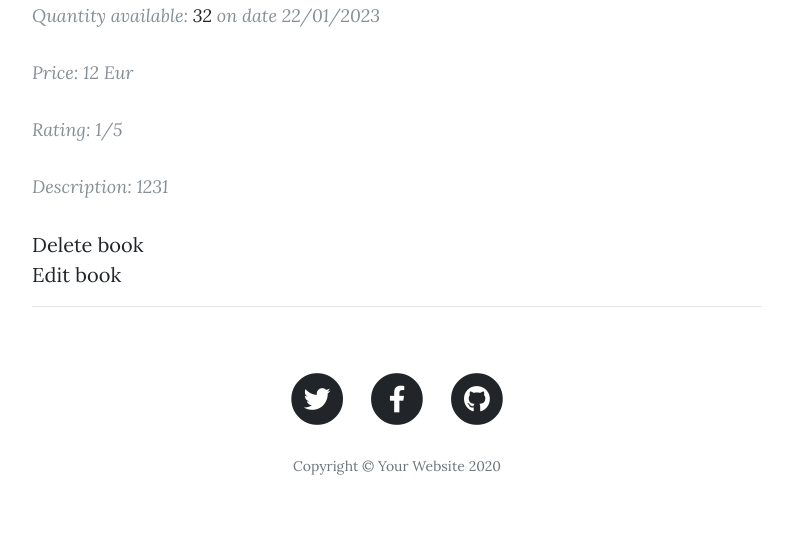
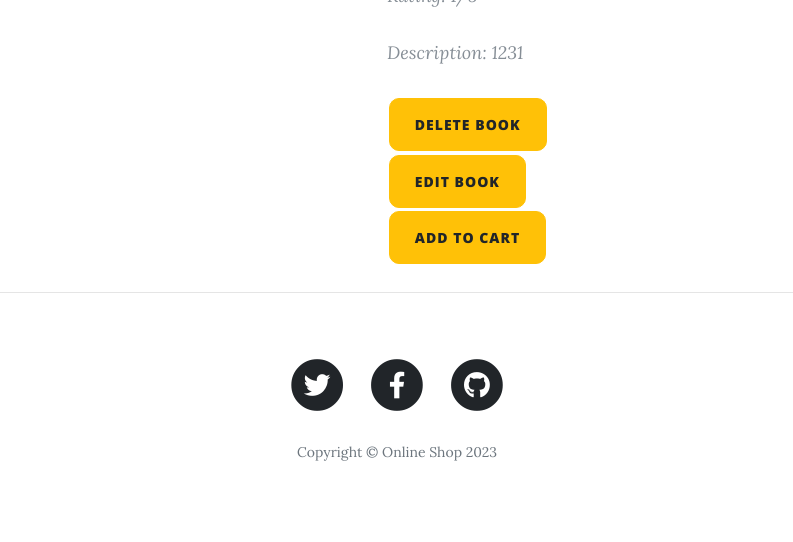
Before and after one commit to CataDumi/Online-Store, a Flask app: page /catalogue in a window 1280 px wide. Shown: the part 1411-1953 px from the top of the page, without its empty margins (243-1036 px from the left). After the commit the page ends 1872 px from the top, so only its background shows below. Run offline with Flask 2, Linux system fonts and the light colour scheme; data comes from the database, SQL or seed files in the repository; both versions use the stored data as it was after the commit; some libraries are stand-ins or nearby versions.

Commit message:
7th commit - added cart fcn - you can add books to cart and see them on the cart page; also added cart_page.html; modify the css in the catalogue.html for the 2 div to sit next to each other ;  added cart button on the nav bar

```diff
--- a/main.py
+++ b/main.py
@@ -1,13 +1,12 @@
 import requests.cookies
-from flask import Flask, render_template, redirect, url_for, request,flash
+from flask import Flask, render_template, redirect, url_for, request, flash
 from flask_bootstrap import Bootstrap
 from flask_sqlalchemy import SQLAlchemy
 from flask_ckeditor import CKEditor, CKEditorField
 from datetime import datetime
 from forms import EditForm, RegisterForm, LoginForm
-from werkzeug.security import generate_password_hash,check_password_hash
-from flask_login import LoginManager,UserMixin,login_user, login_required, current_user, logout_user
-
+from werkzeug.security import generate_password_hash, check_password_hash
+from flask_login import LoginManager, UserMixin, login_user, login_required, current_user, logout_user
 
 app = Flask(__name__)
 app.config['SECRET_KEY'] = '8BYkEfBA6O6donzWlSihBXox7C0sKR6b'
@@ -33,23 +32,25 @@ class Books(db.Model):
     description = db.Column(db.String(250))
 
 
-class User(db.Model,UserMixin):
+class User(db.Model, UserMixin):
     id = db.Column(db.Integer, primary_key=True)
     name = db.Column(db.String(250))
-    email = db.Column(db.String(250),unique=True)
+    email = db.Column(db.String(250), unique=True)
     password = db.Column(db.String(250))
 
 
 db.create_all()
 
-login_manager=LoginManager()
+login_manager = LoginManager()
 login_manager.init_app(app)
+
 
 @login_manager.user_loader
 def load_user(user_id):
-    print(f'User id to load: {User.query.get(int(user_id))}')
+    # print(f'User id to load: {User.query.get(int(user_id))}')
 
     return User.query.get(int(user_id))
+
 
 #################################################                         ################################################################
 #################################################                         ################################################################
@@ -67,20 +68,21 @@ def get_all_posts():
 
 @app.route('/register', methods=['GET', 'POST'])
 def register_user():
-    error=None
+    error = None
     register_user_form = RegisterForm()
     if request.method == 'POST':
-        #checking for email if already exists
+        # checking for email if already exists
         if User.query.filter_by(email=register_user_form.email.data).first():
             error = 'Email already used. Try a new email address.'
             return render_template('register.html', form=register_user_form, error=error)
 
         elif register_user_form.validate_on_submit() and \
-                register_user_form.password.data==register_user_form.password_confirmation.data: #match both passwords
+                register_user_form.password.data == register_user_form.password_confirmation.data:  # match both passwords
             # hash password
             print(register_user_form.password.data)
 
-            hash_password=generate_password_hash(password=register_user_form.password.data,method='pbkdf2:sha256',salt_length=8)
+            hash_password = generate_password_hash(password=register_user_form.password.data, method='pbkdf2:sha256',
+                                                   salt_length=8)
             # print(hash_password)
             new_user = User(name=register_user_form.name.data,
                             email=register_user_form.email.data,
@@ -94,33 +96,32 @@ def register_user():
 
     return render_template('register.html', form=register_user_form)
 
-@app.route('/login',methods=['GET','POST'])
+
+@app.route('/login', methods=['GET', 'POST'])
 def login():
+    login_form = LoginForm()
+    if request.method == "POST":
+        # search for the account
+        if User.query.filter_by(email=str(login_form.email.data)).first():
+            # if the account is registered
+            user_to_login = User.query.filter_by(email=login_form.email.data).first()
 
-    login_form=LoginForm()
-    if request.method=="POST":
-        #search for the account
-        if User.query.filter_by(email=str(login_form.email.data)).first() :
-            #if the account is registered
-            user_to_login=User.query.filter_by(email=login_form.email.data).first()
-
-            #checking for password
-            if check_password_hash(pwhash=user_to_login.password,password=login_form.password.data):
+            # checking for password
+            if check_password_hash(pwhash=user_to_login.password, password=login_form.password.data):
                 flash('You were successfully logged in!')
-
 
                 # Log in and authenticate user
                 login_user(user_to_login)
                 print(f"Current user: {current_user, current_user.id, current_user.name}")
                 return redirect(url_for('catalogue'))
             else:
-                error='Invalid password,please try again.'
-                return render_template('login.html',error=error,form=login_form)
+                error = 'Invalid password,please try again.'
+                return render_template('login.html', error=error, form=login_form)
         else:
-            error="That email does not exist, please try again."
-            return render_template('login.html',error=error,form=login_form)
+            error = "That email does not exist, please try again."
+            return render_template('login.html', error=error, form=login_form)
 
-    return render_template('login.html',form=login_form)
+    return render_template('login.html', form=login_form)
 
 
 @app.route('/edit/<int:id>', methods=["GET", "POST"])
@@ -221,11 +222,35 @@ def about():
 def contact():
     return render_template("contact.html")
 
+
 @app.route('/logout')
 def logout():
     logout_user()
     return redirect(url_for('get_all_posts'))
 
 
+shop_cart = []
+
+
+@app.route('/add_item/<int:id>')
+def add_to_cart(id):
+    print('Item added')
+    print(f'Item id: {id}')
+    item_to_add = Books.query.filter_by(id=id).first()
+    print(item_to_add.name)
+    shop_cart.append(item_to_add)
+    print(f'Cart items: {shop_cart}\t Total: {len(shop_cart)}')
+    return redirect(url_for('catalogue'))
+
+
+@app.route('/cart')
+@login_required
+def cart_page():
+    print(shop_cart)
+    for item in shop_cart:
+        print(item.name)
+    return render_template('cart_page.html',cart=shop_cart)
+
+
 if __name__ == "__main__":
     app.run(debug=True)
--- a/templates/catalogue.html
+++ b/templates/catalogue.html
@@ -20,21 +20,24 @@
 
 <!-- Main Content -->
 {% with messages = get_flashed_messages() %}
-  {% if messages %}
-    <ul class=flashes>
+{% if messages %}
+<ul class=flashes>
     {% for message in messages %}
-      <p style="text-align:center">{{ message }}</p>
+    <p style="text-align:center">{{ message }}</p>
     {% endfor %}
-    </ul>
-  {% endif %}
+</ul>
+{% endif %}
 {% endwith %}
 <div class="container">
+
+
+    {% for item in content %}
+    <br>
     <div class="row">
         <div class="col-lg-8 col-md-10 mx-auto">
-            {% for item in content %}
-            <div> <img src="{{item.url}}" width="25%" height="25% " ></div>
-            <br>
-            <div class="post-preview">
+            <div style="width: 40%; float:left; margin:10px">
+                <img src="{{item.url}}" width="100%" height="100% "></div>
+            <div style="width: 50%; float:right;   margin:10px" class="post-preview">
                 <h2 class="post-title">
                     Book name: {{item.name}}
                 </h2>
@@ -48,16 +51,26 @@
                 <p class="post-meta">Price: {{item.price}} Eur</p>
                 <p class="post-meta">Rating: {{item.rating}}/5</p>
                 <p class="post-meta">Description: {{item.description}}</p>
-                <a href="{{url_for('delete_book',id=item.id)}}">Delete book</a>
+
+
+                <button class="btn btn-sm btn-warning" style="margin:0.5%; border-radius:10px">
+                    <a href="{{url_for('delete_book',id=item.id)}}">Delete book</a></button>
                 <br>
-                <a href="{{url_for('edit',id=item.id)}}">Edit book</a>
+                <button class="btn btn-sm btn-warning" style="margin:0.5%; border-radius:10px">
+                    <a href="{{url_for('edit',id=item.id)}}">Edit book</a></button>
+                <br>
+                <button onclick="add_to_cart()" class="btn btn-sm btn-warning" style="margin:0.5%; border-radius:10px">
+                    <a href="{{url_for('add_to_cart',id=item.id)}}" >Add to cart</a>
+                </button>
             </div>
-            <hr>
-            {% endfor %}
 
         </div>
 
     </div>
+    <hr>
+    {% endfor %}
+
+
 </div>
 
 {% include "footer.html" %}
--- a/templates/footer.html
+++ b/templates/footer.html
@@ -29,7 +29,7 @@
               </a>
             </li>
           </ul>
-          <p class="copyright text-muted">Copyright &copy; Your Website 2020</p>
+          <p class="copyright text-muted">Copyright &copy; Online Shop 2023</p>
         </div>
       </div>
     </div>
--- a/templates/header.html
+++ b/templates/header.html
@@ -44,15 +44,22 @@
           <li class="nav-item">
             <a class="nav-link" href="/contact">Contact</a>
           </li>
+
+          {%if not current_user.is_authenticated:%}
           <li class="nav-item">
             <a class="nav-link" href="/register">Register</a>
           </li>
           <li class="nav-item">
             <a class="nav-link" href="/login">Login</a>
           </li>
+          {%else%}
+          <li class="nav-item">
+            <a class="nav-link" href="/cart">Cart</a>
+          </li>
            <li class="nav-item">
             <a class="nav-link" href="/logout">Logout</a>
           </li>
+          {%endif%}
         </ul>
 
       </div>
```
Also changed, not shown: templates/cart_page.html (added, +64 -0 lines), instance/store.db (added).
